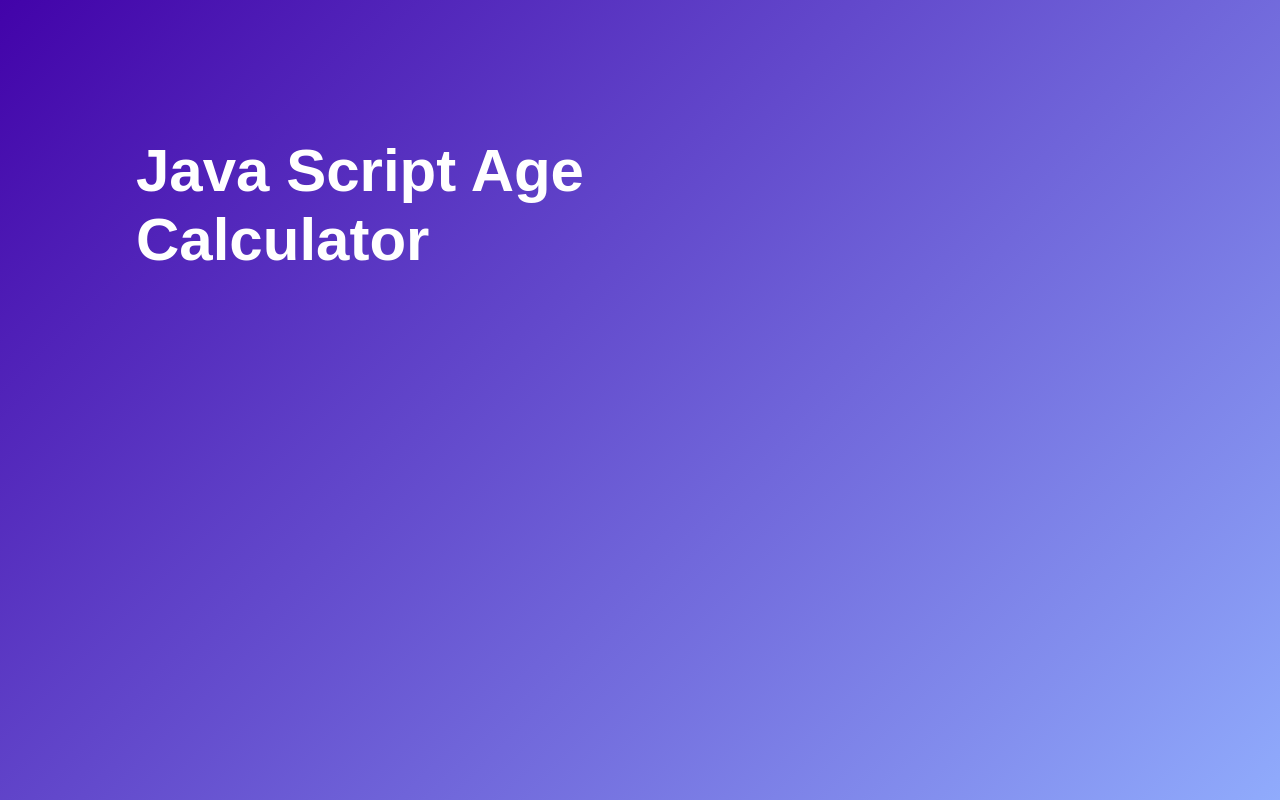
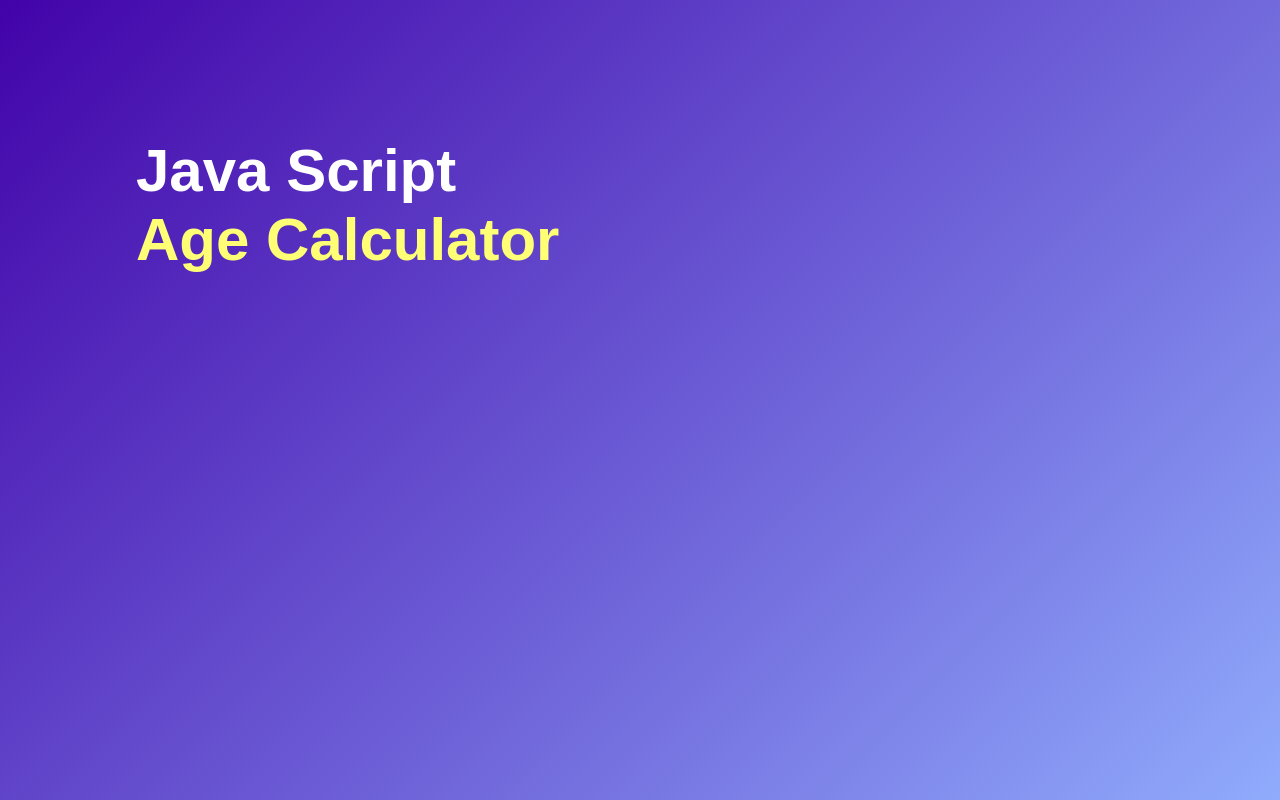
Before and after one commit to AmirTaki/Age-Calculator, a plain HTML site: page index.html in a window 1280 px wide. Drawn offline with Linux system fonts and the light colour scheme.

Commit message:
index & styles : container span

```diff
--- a/index.html
+++ b/index.html
@@ -9,7 +9,7 @@
 <body>
     <div class="container">
         <div class="calculator">
-            <h1>Java Script Age Calculator</h1>
+            <h1>Java Script <br> <span>Age Calculator </span></h1>
         </div>
     </div>
     <script src = "./src/main.js"></script>
--- a/src/styles.css
+++ b/src/styles.css
@@ -23,3 +23,6 @@
 .calculator h1{
     font-size: 60px;
 }
+.calculator h1 span {
+    color  : #ffff76;
+}
```
